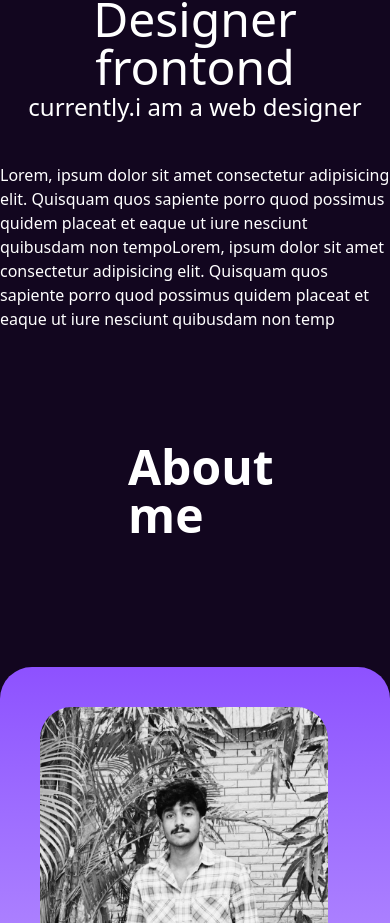
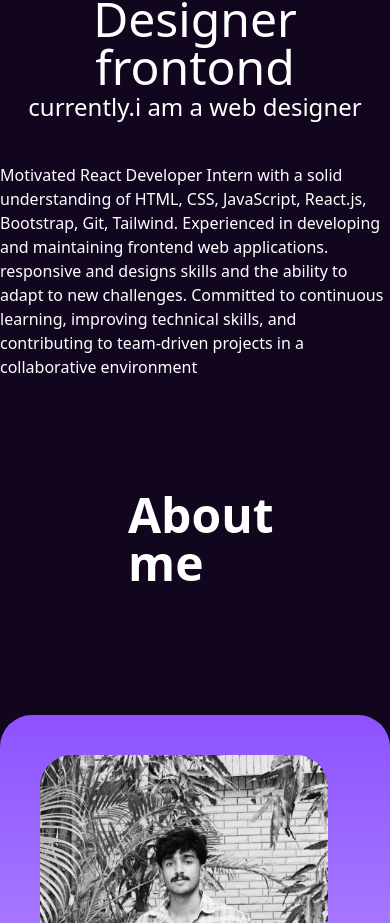
Before and after one commit to naseelpt/my-portfolio, a React (Vite) app: page / in a window 390 px wide. Shown: the part 1400-2323 px from the top of the page. Built offline with nearby package versions, Linux system fonts and the light colour scheme.

Commit message:
last version

```diff
--- a/src/Aboutme.jsx
+++ b/src/Aboutme.jsx
@@ -2,7 +2,7 @@ import React, { useEffect, useState } from 'react'
 import qwe from "./assets/qwer.jpg"
 import { FontAwesomeIcon } from '@fortawesome/react-fontawesome'
 import { faBug, faDiagramProject, faFile, faUserSecret } from '@fortawesome/free-solid-svg-icons'
-import resume from "./assets/resume.cv.pdf"
+import resume from "./assets/My Resume.pdf"
 
 function Aboutme() {
 
--- a/src/pages/Header.jsx
+++ b/src/pages/Header.jsx
@@ -1,6 +1,7 @@
 import React, { useState } from 'react'
 import logo from "../assets/Logo.png"
-import { LampIcon, Menu } from 'lucide-react'
+import {  Menu } from 'lucide-react'
+import { Link } from 'react-router-dom'
 
 
 function Header() {
@@ -19,10 +20,10 @@ function Header() {
 
           <div className='hidden md:flex gap-6 font-mono' >
               <h1 className='text-white md:py-3 text-2xl font-medium'>Home</h1>
+              <h1 className='text-white md:py-3 text-2xl font-medium'>About</h1>
               <h1 className='text-white md:py-3 text-2xl font-medium'>skills</h1>
               <h1 className='text-white md:py-3 text-2xl font-medium'>Project</h1>
-              <h1 className='text-white md:py-3 text-2xl font-medium'>Contact</h1>
-              <h1 className='text-white md:py-3 text-2xl font-medium'>About </h1>
+              <h1 className='text-white md:py-3 text-2xl font-medium'>Contact </h1>
 
          </div>
 
@@ -32,10 +33,10 @@ function Header() {
             {open &&
                      <div >
                      <h1 className='text-white md:py-3 text-2xl font-medium'>Home</h1>
+                     <h1 className='text-white md:py-3 text-2xl font-medium'>About</h1>
                      <h1 className='text-white md:py-3 text-2xl font-medium'>skills</h1>
                      <h1 className='text-white md:py-3 text-2xl font-medium'>Project</h1>
-                     <h1 className='text-white md:py-3 text-2xl font-medium'>Contact</h1>
-                     <h1 className='text-white md:py-3 text-2xl font-medium'>About me</h1>
+                     <h1 className='text-white md:py-3 text-2xl font-medium'>Contact </h1>
 
                 </div>}
          </div>
--- a/src/pages/Home.jsx
+++ b/src/pages/Home.jsx
@@ -49,7 +49,7 @@ function Home() {
         <div className='pt-10'>
           <h1 className=' text-5xl  text-white text-center '>I'm a Web Designer frontond</h1>
           <h1 className='text-white text-2xl text-center'>currently.i am a web designer</h1>
-          <p className='md:px-96 text-white pt-10'>Lorem, ipsum dolor sit amet consectetur adipisicing elit. Quisquam quos sapiente porro quod possimus quidem placeat et eaque ut iure nesciunt quibusdam non tempoLorem, ipsum dolor sit amet consectetur adipisicing elit. Quisquam quos sapiente porro quod possimus quidem placeat et eaque ut iure nesciunt quibusdam non temp</p>
+          <p className='md:px-96 text-white pt-10'>Motivated React Developer Intern with a solid understanding of HTML, CSS, JavaScript, React.js, Bootstrap, Git, Tailwind. Experienced in developing and maintaining frontend web applications. responsive and designs skills and the ability to adapt to new challenges. Committed to continuous learning, improving technical skills, and contributing to team-driven projects in a collaborative environment</p>
         </div>
       </div>
     </div>
```
Also changed, not shown: 2 other files (tests, documents, lock files or other folders).
